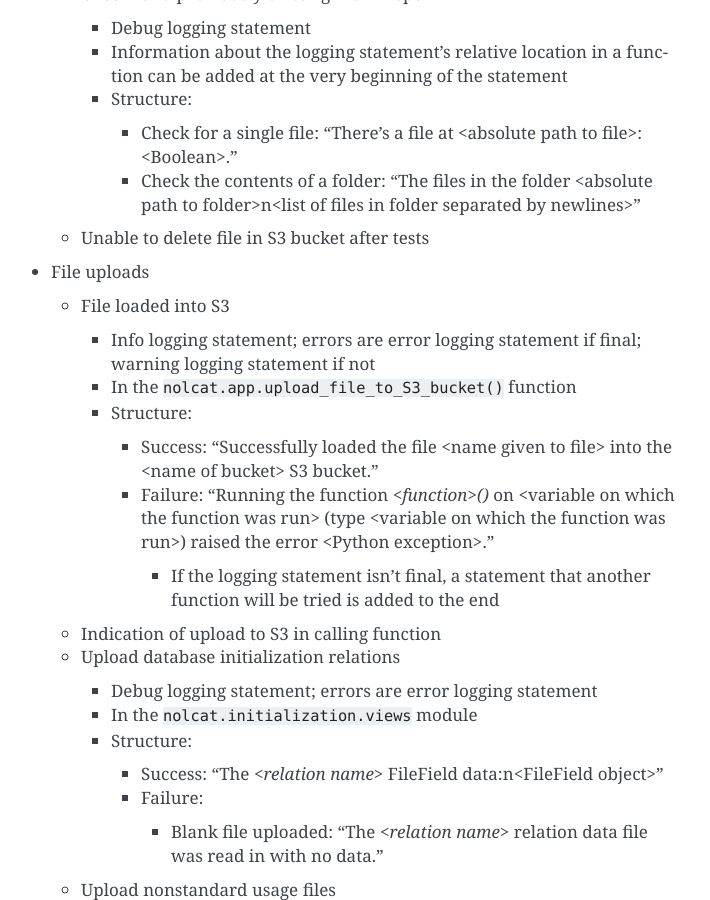
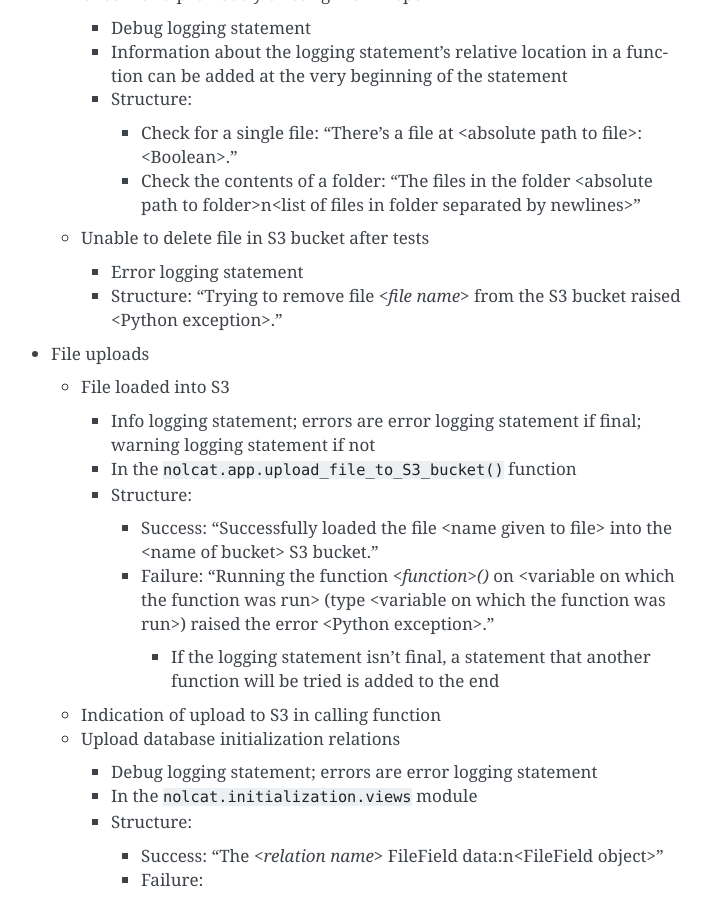
Before and after one commit to ereiskind/nolcat, a Sphinx documentation site: the page built from docs/source/code_style_guide.rst, in a window 1280 px wide and 900 px high, scrolled down 2621 px. Shown: the whole window, without its empty margins (399-1109 px from the left). Built offline with Sphinx 7.4.7, drawn with Linux system fonts in a browser that asks for light colours.

Commit message:
Add logging statement for inability to remove test file

```diff
--- a/docs/source/code_style_guide.rst
+++ b/docs/source/code_style_guide.rst
@@ -92,6 +92,9 @@ File I/O
       * Check the contents of a folder: "The files in the folder <absolute path to folder>\n<list of files in folder separated by newlines>"
 
   * Unable to delete file in S3 bucket after tests
+
+    * Error logging statement
+    * Structure: "Trying to remove file `<file name>` from the S3 bucket raised <Python exception>."
 
 * File uploads
 
```
Also changed, not shown: 1 other file.
